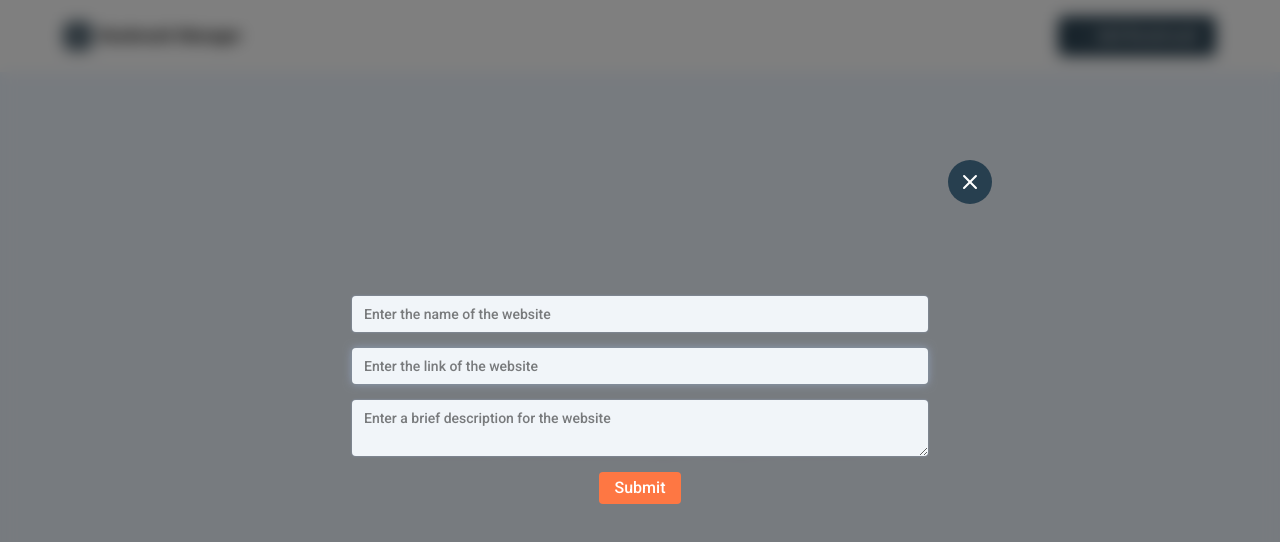
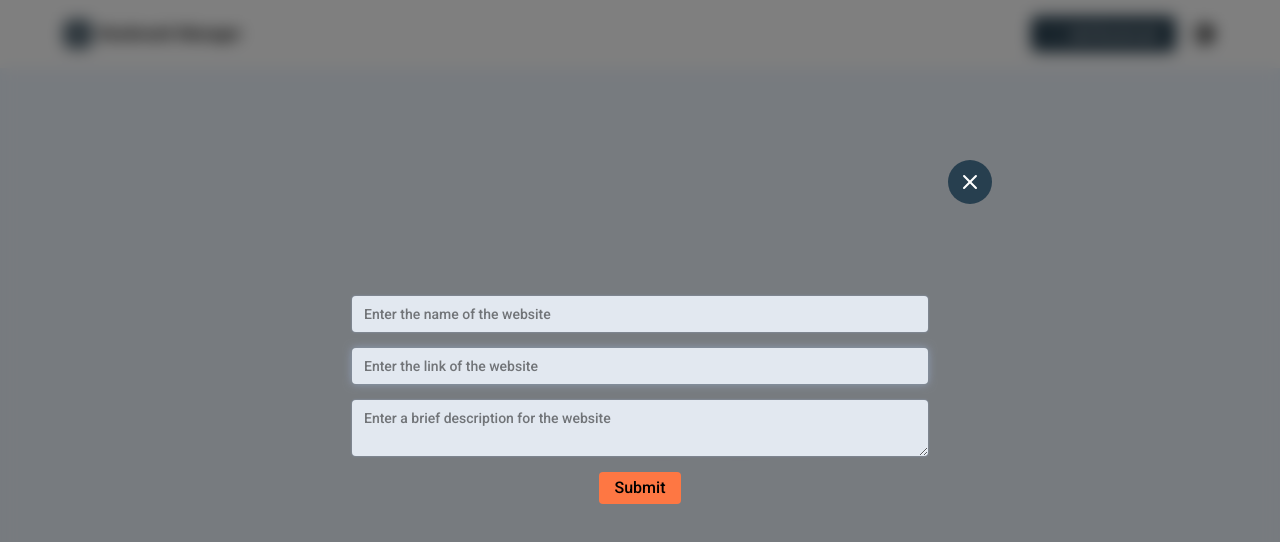
Before and after one commit to yassirat/bookmark-manager, a Next.js app: page / in a window 1280 px wide. Both pictures are taken after a click on the button "Add Bookmark". Shown: the top 542 px of the page. Built offline with nearby package versions, Linux system fonts and the light colour scheme.

Commit message:
style: Adding the dark class

```diff
--- a/src/components/book-form.tsx
+++ b/src/components/book-form.tsx
@@ -23,7 +23,9 @@ export default function BookForm() {
   };
 
   return (
-    <div className="fixed left-0 top-0 z-50 flex min-h-dvh w-full items-center justify-center px-8 backdrop-blur bg-black/50">
+    <div
+      className="fixed left-0 top-0 z-50 flex min-h-dvh w-full items-center justify-center px-8 backdrop-blur bg-black/50 animate-fade"
+      style={{ animation: 'fade .4s ease-in-out' }}>
       <button
         type="button"
         className="transition-colors absolute right-4 top-40 rounded-full bg-[rgb(39,63,79)] p-1 duration-200 ease-in-out hover:bg-[rgba(39,63,79,.96)] lg:right-72 lg:p-2"
@@ -42,7 +44,7 @@ export default function BookForm() {
         className="mx-auto flex flex-col items-center justify-center gap-4 lg:max-w-xl w-full ">
         <input
           type="text"
-          className="w-full rounded bg-slate-100 px-2 py-1 text-sm font-medium  shadow-[0_0_2px] shadow-slate-400 transition-all duration-200 ease-in focus:shadow-[0_0_8px] focus:outline-none lg:px-3 lg:py-2"
+          className="w-full rounded bg-slate-200 dark:bg-slate-950 px-2 py-1 text-sm font-medium  shadow-[0_0_2px] shadow-slate-400 transition-all duration-200 ease-in focus:shadow-[0_0_8px] focus:outline-none lg:px-3 lg:py-2 dark:text-white"
           value={book}
           onChange={(e) => setBook(e.target.value)}
           placeholder="Enter the name of the website"
@@ -51,7 +53,7 @@ export default function BookForm() {
         />
         <input
           type="text"
-          className="w-full rounded bg-slate-100 px-2 py-1 text-sm font-medium  shadow-[0_0_2px] shadow-slate-400 transition-all duration-200 ease-in focus:shadow-[0_0_8px] focus:outline-none lg:px-3 lg:py-2"
+          className="w-full rounded bg-slate-200 dark:bg-slate-950 px-2 py-1 text-sm font-medium  shadow-[0_0_2px] shadow-slate-400 transition-all duration-200 ease-in focus:shadow-[0_0_8px] focus:outline-none lg:px-3 lg:py-2 dark:text-white"
           value={link}
           onChange={(e) => setLink(e.target.value)}
           placeholder="Enter the link of the website"
@@ -59,7 +61,7 @@ export default function BookForm() {
           autoFocus
         />
         <textarea
-          className="w-full rounded bg-slate-100 px-2 py-1 text-sm font-medium  shadow-[0_0_2px] shadow-slate-400 transition-all duration-200 ease-in focus:shadow-[0_0_8px] focus:outline-none lg:px-3 lg:py-2"
+          className="w-full rounded bg-slate-200 dark:bg-slate-950 px-2 py-1 text-sm font-medium  shadow-[0_0_2px] shadow-slate-400 transition-all duration-200 ease-in focus:shadow-[0_0_8px] focus:outline-none lg:px-3 lg:py-2 dark:text-white"
           value={desc}
           onChange={(e) => setDesc(e.target.value)}
           placeholder="Enter a brief description for the website"
@@ -67,7 +69,7 @@ export default function BookForm() {
 
         <button
           type="submit"
-          className="bg-[#FE7743] text-white py-1 px-4 rounded font-medium text-sm lg:text-base transition-colors hover:bg-[rgba(254,119,67,.9)]"
+          className="bg-[#FE7743] text-black py-1 px-4 rounded font-medium text-sm lg:text-base transition-colors hover:bg-[rgba(254,119,67,.85)]"
           aria-label="Submit the book form">
           Submit
         </button>
--- a/src/components/header.tsx
+++ b/src/components/header.tsx
@@ -1,11 +1,13 @@
 import { useShowStore } from '@/store/show-form';
-import { BookmarkIcon, PlusIcon } from './ui/svg-icons';
+import { useThemeStore } from '@/store/theme';
+import { BookmarkIcon, PlusIcon, ThemeIcon } from './ui/svg-icons';
 
 export default function Header() {
   const { showForm } = useShowStore();
+  const toggleTheme = useThemeStore((state) => state.toggleTheme);
 
   return (
-    <header className="p-4">
+    <header className="p-4 dark:bg-neutral-950 dark:text-white">
       <div className="flex items-center justify-between max-w-6xl mx-auto">
         {/* First Block */}
         <div className="flex items-center gap-2">
@@ -14,15 +16,22 @@ export default function Header() {
         </div>
 
         {/* Second Block */}
-        <button
-          type="button"
-          className="bg-[#273f4f] text-white  flex items-center gap-2 py-2 px-4 rounded-md transition-colors hover:bg-[rgba(39,63,79,.95)]"
-          onClick={showForm}>
-          <PlusIcon />
-          <span className="text-xs font-medium lg:text-sm xl:text-base">
-            Add Bookmark
-          </span>
-        </button>
+        <div className="flex items-center gap-4">
+          <button
+            type="button"
+            className="bg-[#273f4f] text-white  flex items-center gap-2 py-2 px-4 rounded-md transition-colors hover:bg-[rgba(39,63,79,.90)]"
+            onClick={showForm}
+            aria-label="Open the bookmark form">
+            <PlusIcon />
+            <span className="text-xs font-medium lg:text-sm">Add Bookmark</span>
+          </button>
+          <button
+            type="button"
+            onClick={toggleTheme}
+            aria-label="Change the theme">
+            <ThemeIcon />
+          </button>
+        </div>
       </div>
     </header>
   );
--- a/src/components/hero.tsx
+++ b/src/components/hero.tsx
@@ -12,10 +12,10 @@ export default function Hero() {
   const time = new Date();
 
   return (
-    <article className="bg-blue-50 py-6 px-8">
+    <article className="bg-blue-50 py-6 px-8 dark:bg-neutral-900 dark:text-white">
       {show && <BookForm />}
       {books.length == 0 ? (
-        <p className="font-medium text-xl h-full flex items-center justify-center">
+        <p className="font-medium text-xl h-full flex items-center justify-center text-center">
           You don’t have bookmarks yet. Add your first one.
         </p>
       ) : (
@@ -24,30 +24,32 @@ export default function Hero() {
             {/* First grid */}
             {books.map((book) => (
               <div
-                className="w-64 h-56 rounded-lg bg-white/80 shadow flex flex-col justify-between gap-4"
+                className="w-64 h-56 rounded-lg bg-white/80 dark:bg-neutral-900/80 dark:text-white shadow flex flex-col justify-between gap-4"
                 style={{
                   boxShadow: 'rgba(100, 100, 111, 0.2) 0px 7px 29px 0px',
                 }}
                 key={book.id}>
-                <div className="flex items-center justify-between border-b-2 border-b-gray-300 py-4 px-4">
-                  <div className="flex items-center gap-2">
-                    <Image
-                      src={book.faviconUrl}
-                      alt={`${book.name}'s favicon`}
-                      className="text-xs shadow overflow-hidden bg-white rounded-md p-0.5"
-                      width={40}
-                      height={40}
-                    />
+                <div className="flex items-center justify-between border-b-2 border-b-gray-300 py-4 px-4 dark:border-b-gray-700">
+                  <div className="flex items-center gap-3">
+                    <div className="shadow bg-white dark:bg-black rounded-md p-1">
+                      <Image
+                        src={book.faviconUrl}
+                        alt={`${book.name}'s favicon`}
+                        className="text-xs overflow-hidden"
+                        width={30}
+                        height={30}
+                      />
+                    </div>
                     <div className="grid place-content-center">
                       <h3
-                        className="font-semibold text-lg md:text-base lg:text-xl"
+                        className="font-semibold text-lg lg:text-base"
                         style={{ lineHeight: 1.2 }}>
                         {book.name}
                       </h3>
                       <a
                         href={book.link}
                         target="_blank"
-                        className="text-sm text-gray-500 font-medium transition-colors hover:text-gray-900">
+                        className="text-sm text-gray-500 dark:text-gray-300 transition-colors hover:text-gray-900">
                         {book.link.slice(8, length - 1)}
                       </a>
                     </div>
@@ -61,7 +63,7 @@ export default function Hero() {
                 </div>
                 {/* Second Grid */}
                 <div className="px-4">
-                  <p className="text-gray-600 text-sm font-medium">
+                  <p className="text-gray-600 dark:text-gray-400 text-sm font-medium">
                     {book.description.length < 80
                       ? book.description
                       : `${book.description.slice(0, 70)}...`}
@@ -69,8 +71,8 @@ export default function Hero() {
                 </div>
 
                 {/* Third Grid */}
-                <div className="px-4 py-2 border-t-2 border-t-gray-300">
-                  <p className="font-medium text-sm text-gray-500">
+                <div className="px-4 py-2 border-t-2 border-t-gray-300 dark:border-t-gray-700">
+                  <p className="font-medium text-sm text-gray-500 dark:text-gray-400">
                     {time.getDate()}{' '}
                     {time.toLocaleString('en-US', { month: 'short' })}
                   </p>
```
